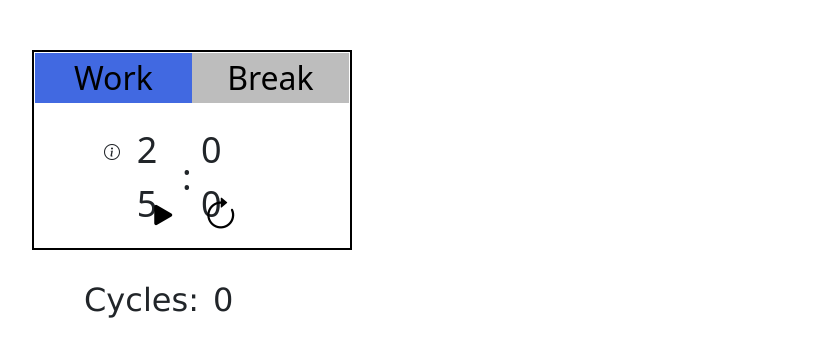
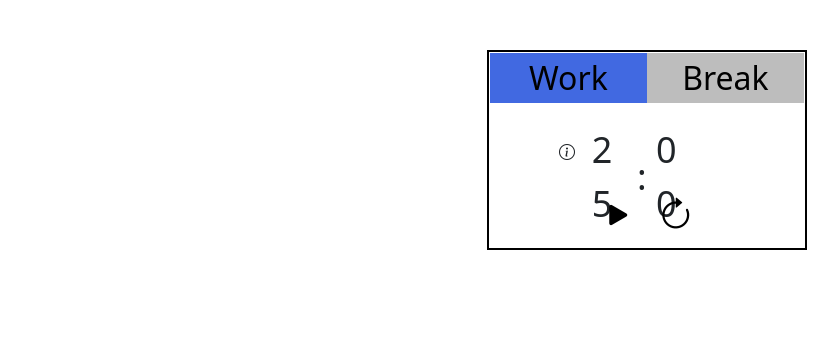
Before and after one commit to JRyanLynn/clickable-pomodoro-timer, a plain HTML site: page index.html in a window 1280 px wide. Shown: the whole page, without its empty margins (18-856 px from the left). Drawn offline with nearby package versions, Linux system fonts and the light colour scheme.

Commit message:
added center flex to body

```diff
--- a/index.html
+++ b/index.html
@@ -7,13 +7,11 @@
     <title>25+5 timer</title>
     <link rel="stylesheet" href="style.css">
 
-     <!-- CSS only -->
 <link href="https://cdn.jsdelivr.net/npm/bootstrap@5.2.0-beta1/dist/css/bootstrap.min.css" rel="stylesheet" integrity="sha384-0evHe/X+R7YkIZDRvuzKMRqM+OrBnVFBL6DOitfPri4tjfHxaWutUpFmBp4vmVor" crossorigin="anonymous">
-<!-- JavaScript Bundle with Popper -->
 <script src="https://cdn.jsdelivr.net/npm/bootstrap@5.2.0-beta1/dist/js/bootstrap.bundle.min.js" integrity="sha384-pprn3073KE6tl6bjs2QrFaJGz5/SUsLqktiwsUTF55Jfv3qYSDhgCecCxMW52nD2" crossorigin="anonymous"></script>
 <link rel="stylesheet" href="https://cdn.jsdelivr.net/npm/bootstrap-icons@1.9.0/font/bootstrap-icons.css">
 </head>
-<body>
+<body class = 'background'>
     <div class="container-app">
 
         <div class="top-button-container">
@@ -46,11 +44,6 @@
                 <button class="button play" id="start"><i class="bi bi-play-fill"></i></button>
                 <button id="reset"><i class="bi bi-arrow-clockwise"></i></button>
             </div>
-
-            <div class="row" id="cycles">
-                <p class="col-sm-6 cycle-text" id="cycle-text">Cycles:</p>
-                <p class="col-sm-6 cycle-text" id="counter">0</p>
-            </div>
     </div>
 
     <script src="index.js"></script>
--- a/style.css
+++ b/style.css
@@ -1,9 +1,11 @@
 @import url("https://cdn.jsdelivr.net/npm/bootstrap-icons@1.9.0/font/bootstrap-icons.css");
 
 body {
+    display: flex;
+    align-items: center;
+    justify-content: center;
     text-align: center;
     font-family: Verdana;
-    background-color: #FFFFED;
   }
 
 p {
```
